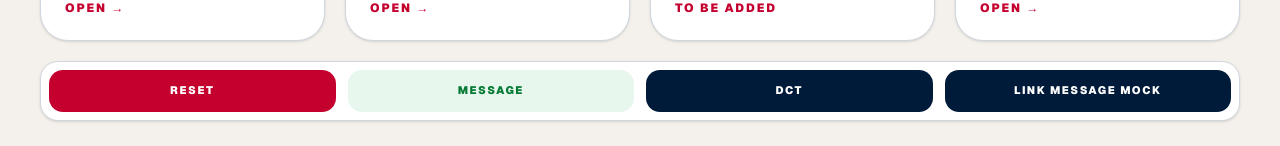
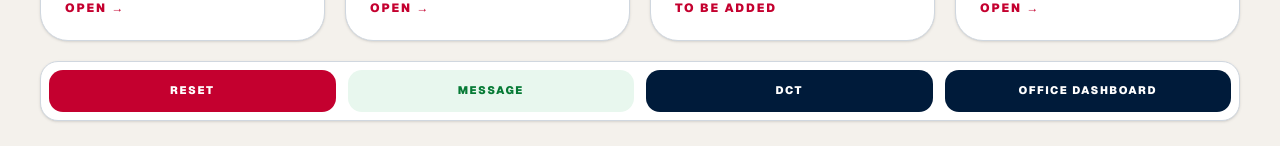
Before and after one commit to acannon76/rugby-league-supporter-web, a Next.js app: page /internal/app-ideas in a window 1280 px wide. Shown: the part 786-932 px from the top of the page. Built offline with nearby package versions, Linux system fonts and the light colour scheme.

Commit message:
LINK BUTTON

```diff
--- a/src/app/internal/app-ideas/HgvDriverPdaMockupClient.tsx
+++ b/src/app/internal/app-ideas/HgvDriverPdaMockupClient.tsx
@@ -276,7 +276,7 @@ function MessagingControls({
           href="/internal/app-ideas/link-message-mock"
           className="flex min-h-[42px] w-full items-center justify-center rounded-[14px] bg-[#001b3a] px-4 py-2 text-center text-[11px] font-black uppercase tracking-[0.14em] text-white no-underline transition hover:bg-[#0f2f57]"
         >
-          LINK Message Mock
+          Office Dashboard
         </Link>
       </div>
     </div>
```
